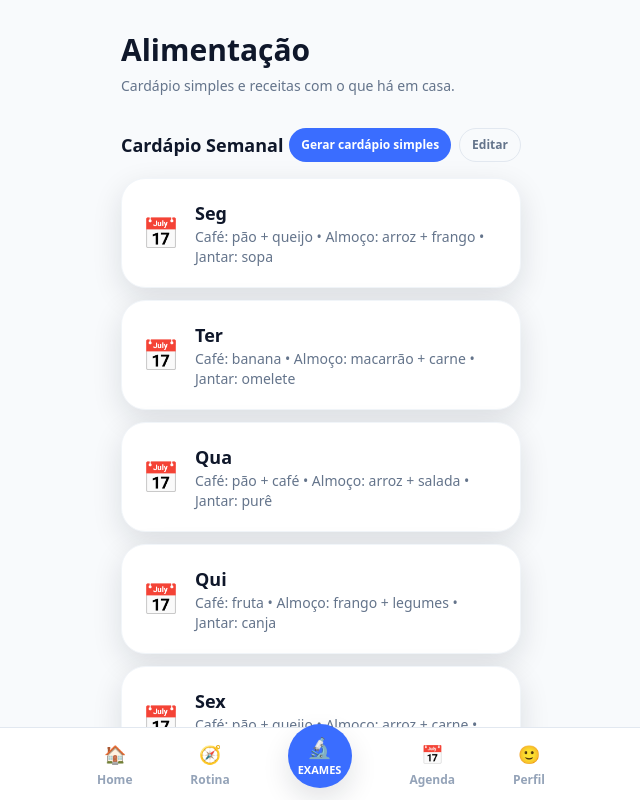
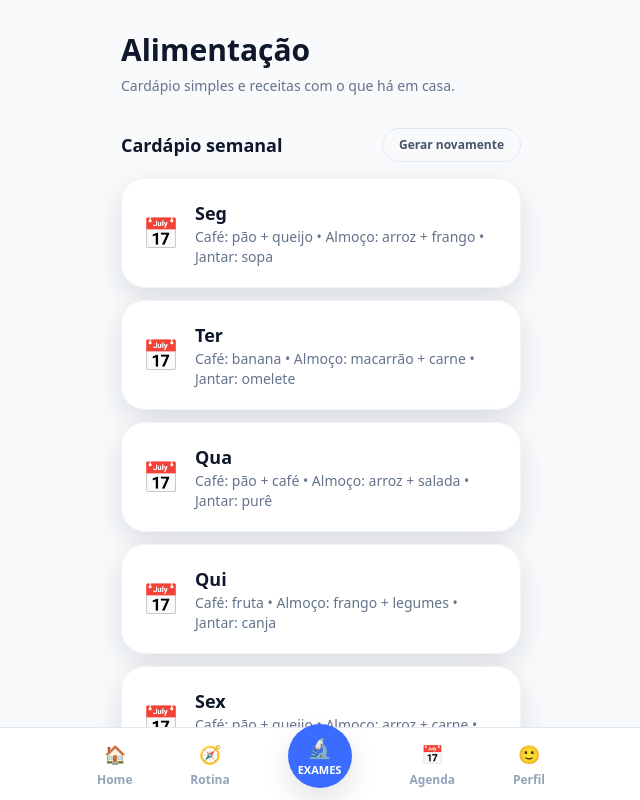
Before and after one commit to sammaymaelly4-sketch/80mi, a Next.js app: page /rotina/alimentacao in a window 1280 px wide. Shown: the top 800 px of the page, without its empty margins (319-959 px from the left). Built offline with nearby package versions, Linux system fonts and the light colour scheme.

Commit message:
Simplify top menu layout

```diff
--- a/src/app/globals.css
+++ b/src/app/globals.css
@@ -21,3 +21,24 @@ main {
 .focus-ring {
   @apply focus:outline-none focus-visible:ring-4 focus-visible:ring-brand-200;
 }
+
+@keyframes fade-slide-in {
+  from {
+    opacity: 0;
+    transform: translateY(16px);
+  }
+  to {
+    opacity: 1;
+    transform: translateY(0);
+  }
+}
+
+.app-enter {
+  animation: fade-slide-in 500ms ease-out both;
+}
+
+@media (prefers-reduced-motion: reduce) {
+  .app-enter {
+    animation: none;
+  }
+}
--- a/src/app/layout.js
+++ b/src/app/layout.js
@@ -10,7 +10,7 @@ export default function RootLayout({ children }) {
   return (
     <html lang="pt-BR">
       <body>
-        <div className="mx-auto min-h-screen max-w-md px-6 pb-24 pt-8">
+        <div className="app-enter mx-auto min-h-screen max-w-md px-6 pb-24 pt-8">
           {children}
         </div>
         <BottomNav />
--- a/src/app/rotina/alimentacao/page.js
+++ b/src/app/rotina/alimentacao/page.js
@@ -61,23 +61,15 @@ export default function AlimentacaoPage() {
       </header>
 
       <section className="space-y-4">
-        <div className="flex items-center justify-between">
-          <h2 className="text-lg font-semibold">Cardápio Semanal</h2>
-          <div className="flex gap-2">
-            <button
-              type="button"
-              onClick={handleGenerateMenu}
-              className="rounded-full bg-brand-500 px-3 py-2 text-xs font-semibold text-white"
-            >
-              Gerar cardápio simples
-            </button>
-            <button
-              type="button"
-              className="rounded-full border border-slate-200 px-3 py-2 text-xs font-semibold text-slate-500"
-            >
-              Editar
-            </button>
-          </div>
+        <div className="flex flex-wrap items-center justify-between gap-3">
+          <h2 className="text-lg font-semibold">Cardápio semanal</h2>
+          <button
+            type="button"
+            onClick={handleGenerateMenu}
+            className="rounded-full border border-slate-200 px-4 py-2 text-xs font-semibold text-slate-600"
+          >
+            Gerar novamente
+          </button>
         </div>
         <div className="space-y-3">
           {menu.map((item) => (
```
